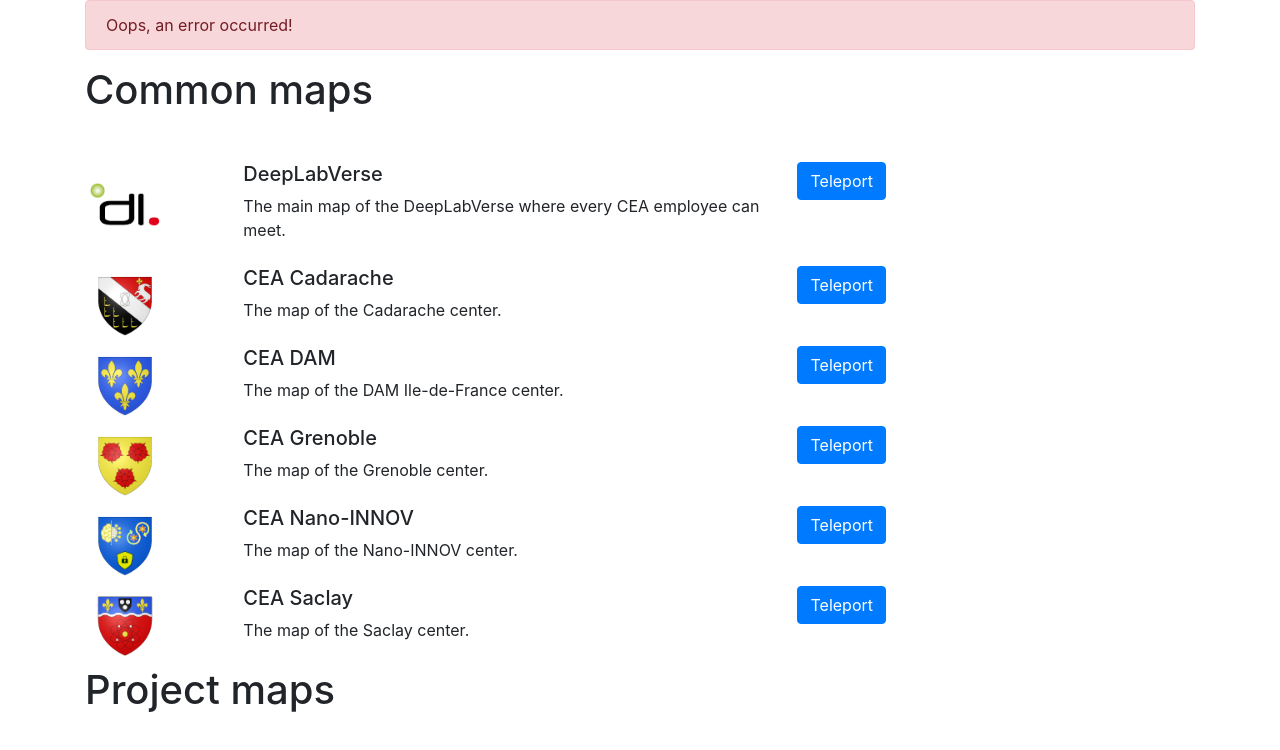
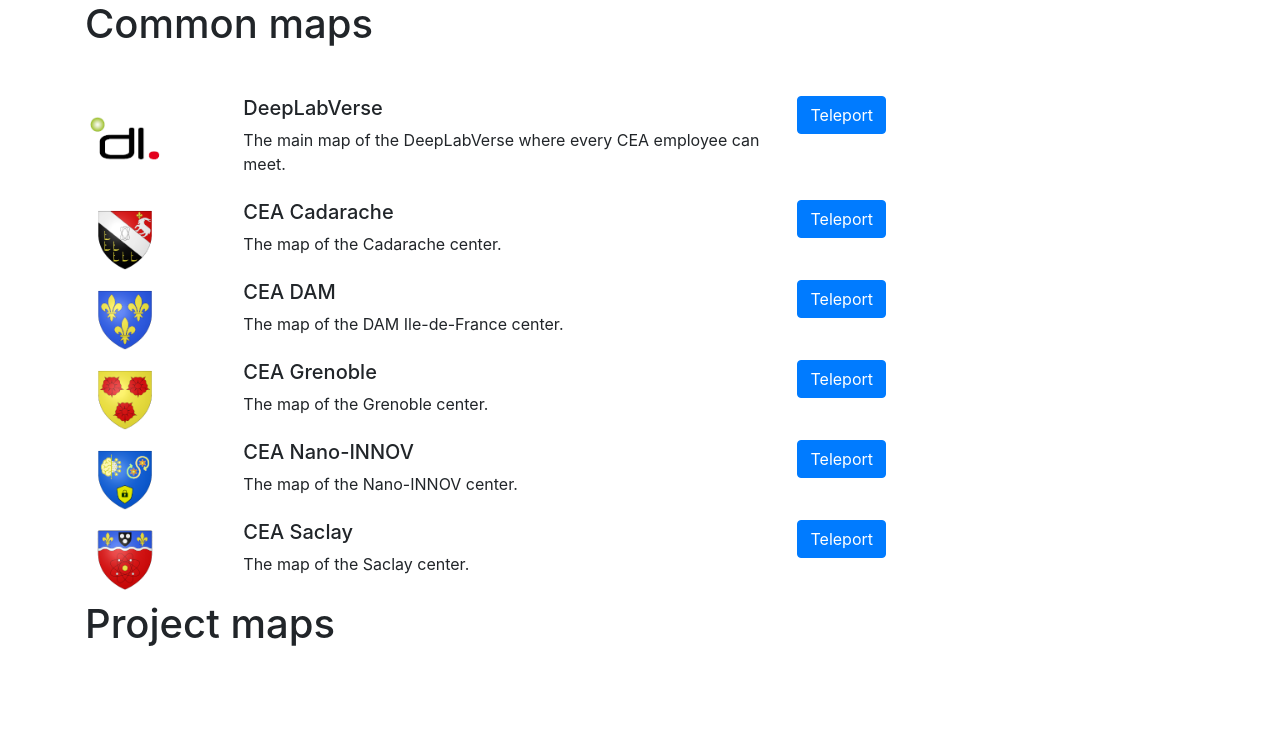
Before and after one commit to ValdoTR/cea-deeplabverse, a website built with Vite: page myProjects.html in a window 1280 px wide. Built offline with nearby package versions, Linux system fonts and the light colour scheme; a script that the page names is missing.

Commit message:
Fixed parse HTML error

```diff
--- a/myProjects.html
+++ b/myProjects.html
@@ -94,7 +94,7 @@
 </head>
 <body>
     <div class="container">
-        <div class="alert alert-danger" role="alert" id="error" class="hidden">
+        <div class="alert alert-danger hidden" role="alert" id="error">
             Oops, an error occurred!
         </div>
         <h1>Common maps</h1>
```
